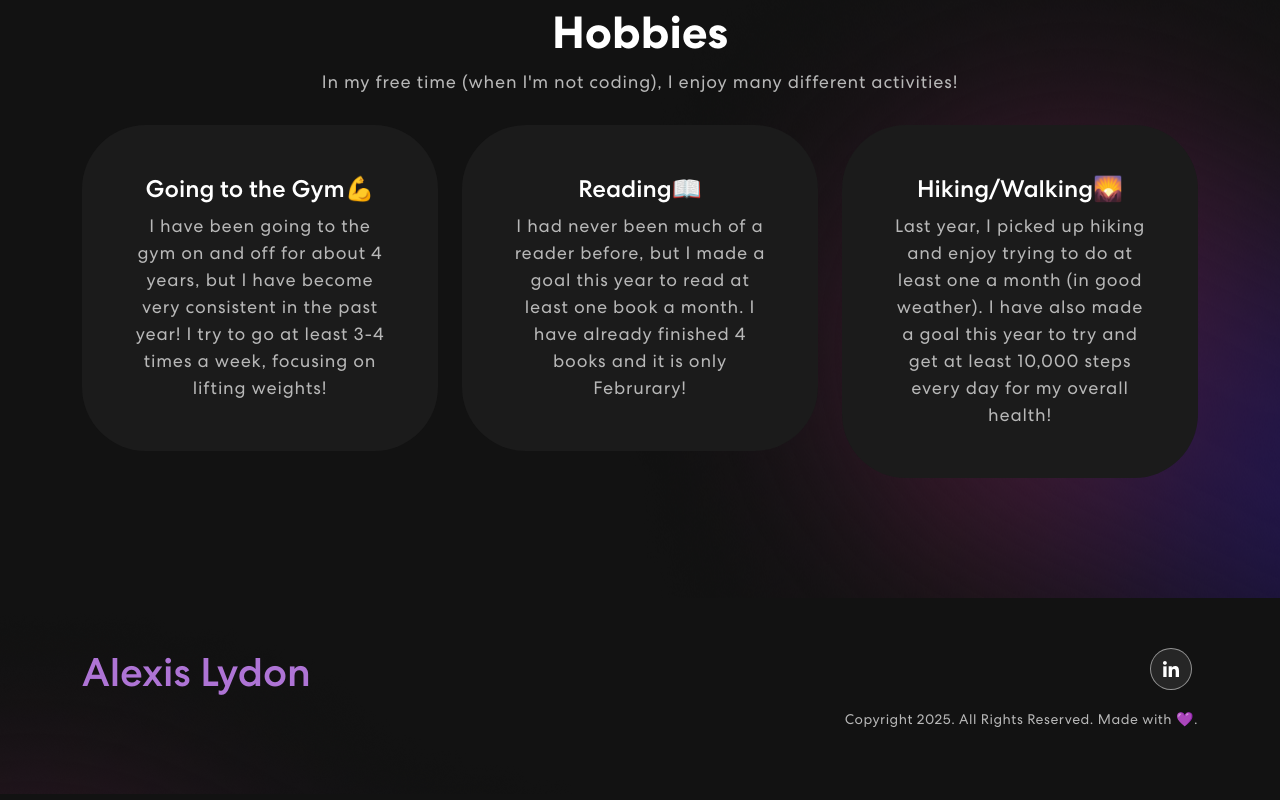
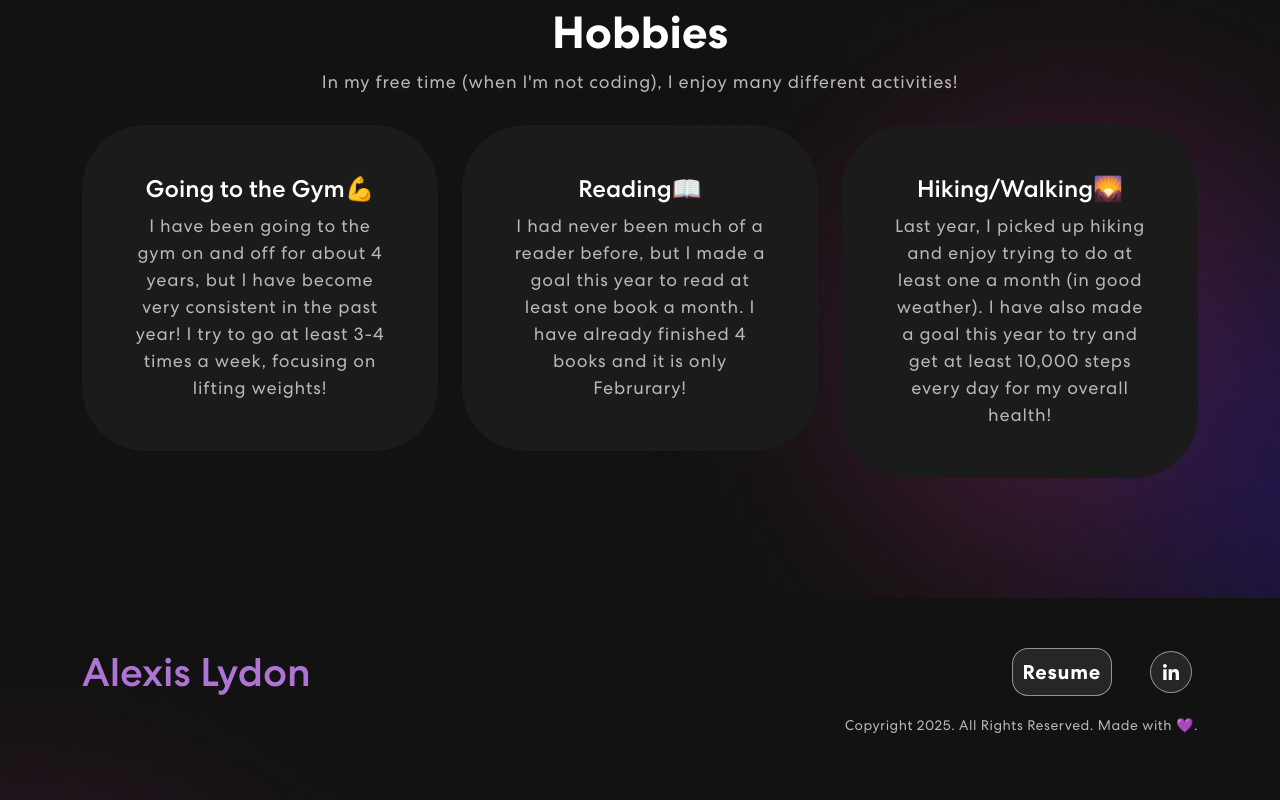
Before and after one commit to alexisbl14/personal-portfolio, a React (Vite) app: page / in a window 1280 px wide. Shown: the part 4786-5586 px from the top of the page. Built offline with nearby package versions, Linux system fonts and the light colour scheme.

Commit message:
updated resume and added resume download to footer

```diff
--- a/src/App.css
+++ b/src/App.css
@@ -802,6 +802,23 @@ nav.navbar .navbar-toggler-icon[aria-expanded="true"] nav.navbar .navbar-toggler
   margin-top: 20px;
 }
 
-footer h1 {
+.footer h1 {
   color: #ae74d5;
 }
+
+.footer button {
+  font-weight: 700;
+  letter-spacing: 0.8px;
+  padding: 8px 10px;
+  background: rgba(217, 217, 217, 0.1);
+  border: 1px solid rgba(255, 255, 255, 0.5);
+  border-radius: 16px;
+  font-size: 20px;
+  display: inline-block;
+  color: #fff;
+  transition: 0.2s ease-in-out;
+}
+
+.footer button:hover {
+  transform: scale(1.2);
+}
--- a/src/components/Footer.tsx
+++ b/src/components/Footer.tsx
@@ -3,6 +3,17 @@ import navIcon from '../assets/img/nav-icon1.svg'
 
 
 export const Footer = () => {
+
+    const downloadResume = () => {
+        const resumeUrl = "AlexisLydonResume.pdf";
+        const link = document.createElement("a");
+        link.href = resumeUrl;
+        link.download = "AlexisLydonResume.pdf";
+        document.body.appendChild(link);
+        link.click();
+        document.body.removeChild(link);
+    };
+
     return (
         <footer className="footer">
             <Container>
@@ -11,9 +22,16 @@ export const Footer = () => {
                         <h1>Alexis Lydon</h1>
                     </Col>
                     <Col sm={6} className="text-center text-sm-end">
-                        <div className="social-icon">
-                            <a href="https://www.linkedin.com/in/alexis-lydon-477498223"><img src={navIcon} /></a>
-                        </div>
+                        <Row className="align-items-center justify-content-end">
+                            <Col md="auto">
+                                <button onClick={downloadResume}>Resume</button>
+                            </Col>
+                            <Col md="auto">
+                                <div className="social-icon">
+                                    <a href="https://www.linkedin.com/in/alexis-lydon-477498223"><img src={navIcon} /></a>
+                                </div>
+                            </Col>
+                        </Row>
                         <p>Copyright 2025. All Rights Reserved. Made with 💜.</p>
                     </Col>
                 </Row>
```
Also changed, not shown: 1 other file (tests, documents, lock files or other folders).
